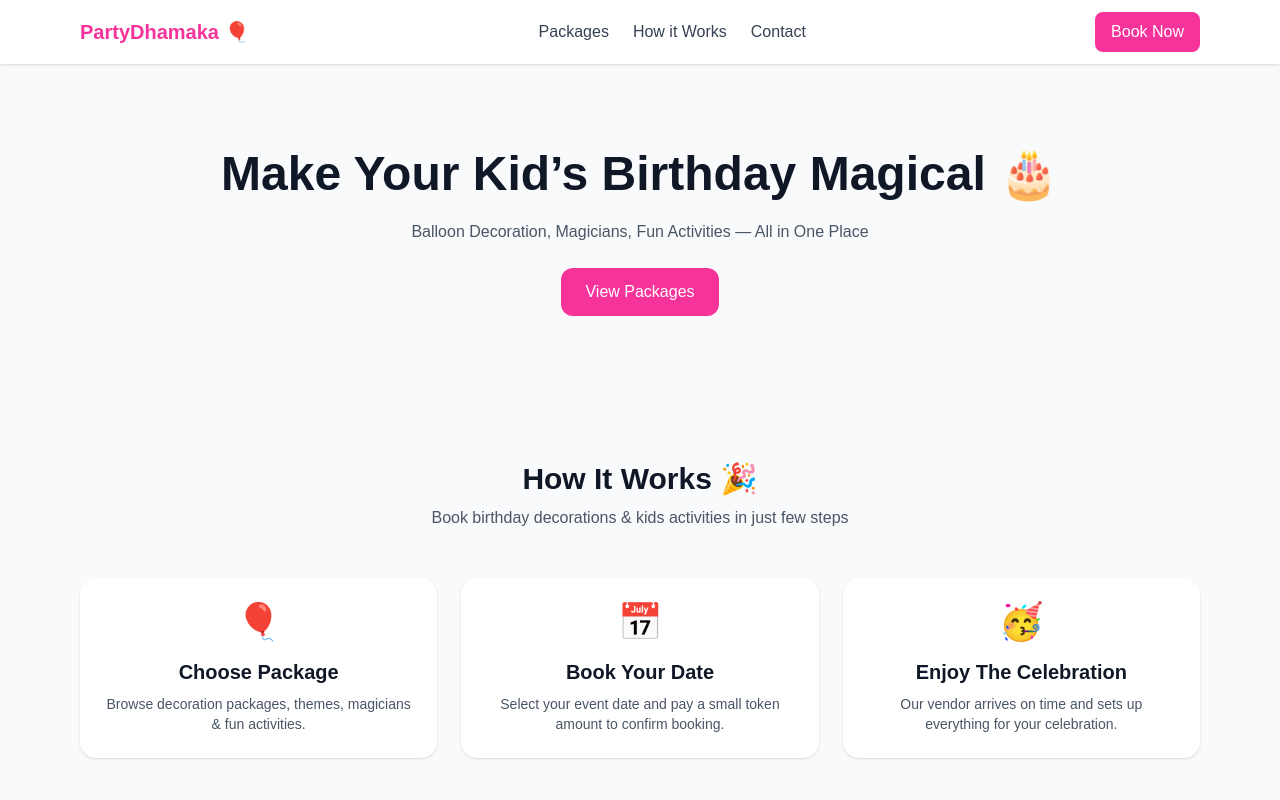
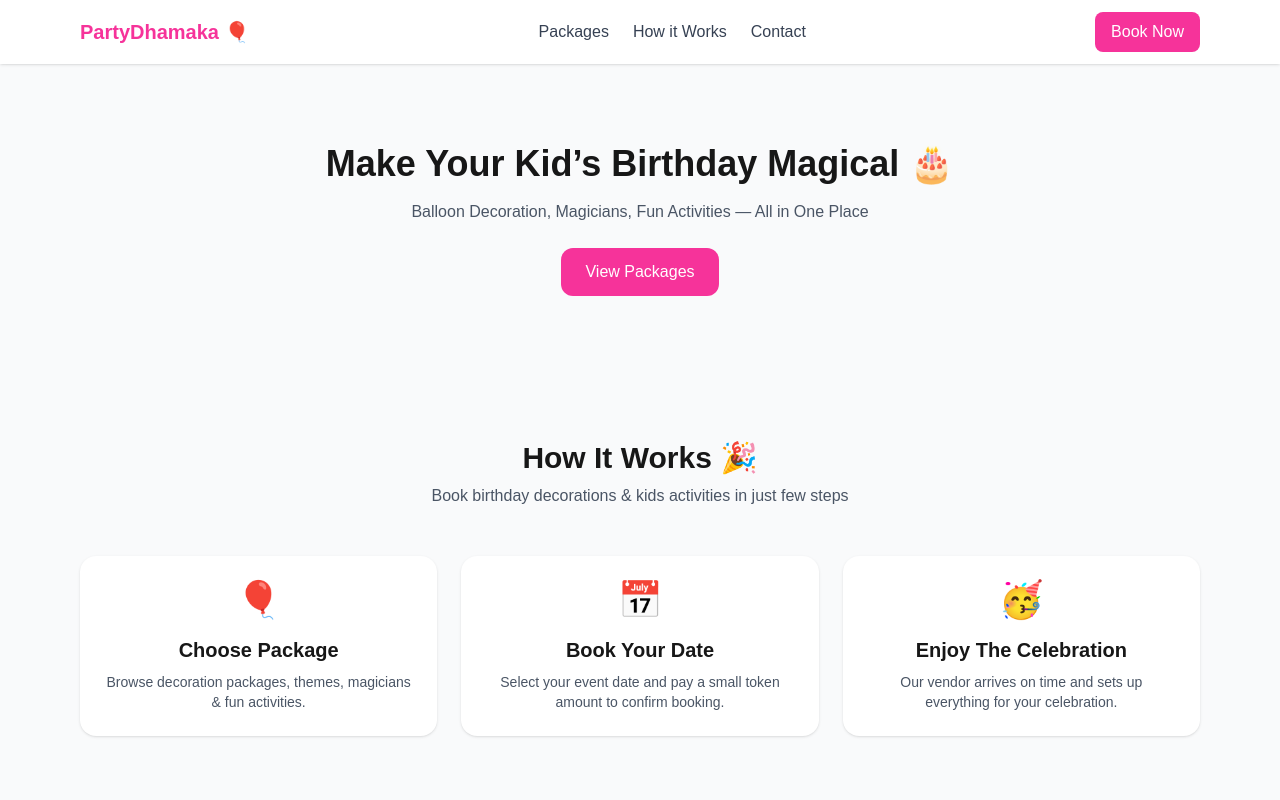
Before and after one commit to sanjayphpdev/partydhamaka, a Next.js app: page / in a window 1280 px wide. Shown: the top 800 px of the page. Built offline with nearby package versions, Linux system fonts and the light colour scheme.

Commit message:
Revert dark mode ui feature

```diff
--- a/app/booking/BookingClient.tsx
+++ b/app/booking/BookingClient.tsx
@@ -14,9 +14,7 @@ export default function BookingClient() {
 
   return (
     <div className="max-w-xl mx-auto p-6">
-      <h1 className="text-3xl font-bold text-gray-900 mb-2">
-        Complete Your Booking
-      </h1>
+      <h1 className="text-2xl font-bold mb-4">Complete Your Booking</h1>
 
       {/* Date */}
       <label className="block mb-2">Select Date</label>
--- a/app/packages/[id]/page.tsx
+++ b/app/packages/[id]/page.tsx
@@ -19,14 +19,12 @@ export default async function PackageDetail({
     pkg.media.find((m: any) => m.type === "image") || pkg.media[0];
 
   return (
-    <div className="min-h-screen bg-gray-50 max-w-4xl mx-auto p-6">
+    <div className="max-w-4xl mx-auto p-6">
       {/* Main Image */}
       <Gallery media={pkg.media} />
 
       {/* Info */}
-      <h1 className="text-2xl md:text-3xl font-bold text-gray-900 leading-tight">
-        {pkg.name}
-      </h1>
+      <h1 className="text-2xl font-bold">{pkg.name}</h1>
       <p className="text-gray-500">{pkg.category}</p>
 
       {/* Pricing */}
--- a/app/packages/page.tsx
+++ b/app/packages/page.tsx
@@ -3,7 +3,7 @@ import PackageCard from "@/components/PackageCard";
 
 export default function PackagesPage() {
   return (
-    <div className="min-h-screen bg-gray-50 p-6 grid md:grid-cols-3 gap-6">
+    <div className="p-6 grid md:grid-cols-3 gap-6">
       {packages.map((pkg) => (
         <PackageCard key={pkg.id} pkg={pkg} />
       ))}
--- a/app/page.tsx
+++ b/app/page.tsx
@@ -4,7 +4,7 @@ export default function Home() {
   return (
     <main className="min-h-screen bg-gray-50">
       <section className="text-center py-20 px-4">
-        <h1 className="text-3xl md:text-5xl font-bold mb-4 text-gray-900 leading-tight">
+        <h1 className="text-4xl font-bold mb-4">
           Make Your Kid’s Birthday Magical 🎂
         </h1>
         <p className="text-gray-600 mb-6">
@@ -20,9 +20,7 @@ export default function Home() {
       {/* How It Works */}
       <section id="how-it-works" className="max-w-6xl mx-auto px-4 py-16">
         <div className="text-center mb-12">
-          <h2 className="text-2xl md:text-3xl font-bold text-gray-900 leading-tight">
-            How It Works 🎉
-          </h2>
+          <h2 className="text-3xl font-bold">How It Works 🎉</h2>
 
           <p className="text-gray-600 mt-2">
             Book birthday decorations & kids activities in just few steps
@@ -34,9 +32,7 @@ export default function Home() {
           <div className="bg-white p-6 rounded-2xl shadow text-center">
             <div className="text-4xl mb-4">🎈</div>
 
-            <h3 className="text-lg md:text-xl font-semibold mb-2 text-gray-900">
-              Choose Package
-            </h3>
+            <h3 className="text-xl font-semibold mb-2">Choose Package</h3>
 
             <p className="text-gray-600 text-sm">
               Browse decoration packages, themes, magicians & fun activities.
@@ -47,9 +43,7 @@ export default function Home() {
           <div className="bg-white p-6 rounded-2xl shadow text-center">
             <div className="text-4xl mb-4">📅</div>
 
-            <h3 className="text-lg md:text-xl font-semibold mb-2 text-gray-900">
-              Book Your Date
-            </h3>
+            <h3 className="text-xl font-semibold mb-2">Book Your Date</h3>
 
             <p className="text-gray-600 text-sm">
               Select your event date and pay a small token amount to confirm
@@ -61,7 +55,7 @@ export default function Home() {
           <div className="bg-white p-6 rounded-2xl shadow text-center">
             <div className="text-4xl mb-4">🥳</div>
 
-            <h3 className="text-lg md:text-xl font-semibold mb-2 text-gray-900">
+            <h3 className="text-xl font-semibold mb-2">
               Enjoy The Celebration
             </h3>
 
--- a/app/terms-and-conditions/page.tsx
+++ b/app/terms-and-conditions/page.tsx
@@ -7,9 +7,7 @@ export const metadata = {
 export default function TermsAndConditionsPage() {
   return (
     <main className="max-w-4xl mx-auto px-4 py-10">
-      <h1 className="text-3xl md:text-4xl font-bold mb-6 text-gray-900 leading-tight">
-        Terms & Conditions
-      </h1>
+      <h1 className="text-4xl font-bold mb-6">Terms & Conditions</h1>
 
       <p className="text-gray-500 mb-8">
         Effective Date: {new Date().getFullYear()}
--- a/components/PackageCard.tsx
+++ b/components/PackageCard.tsx
@@ -25,9 +25,7 @@ export default function PackageCard({ pkg }: any) {
       </div>
 
       {/* Title */}
-      <h2 className="text-lg md:text-xl font-semibold text-gray-900 leading-snug">
-        {pkg.name}
-      </h2>
+      <h2 className="text-xl font-semibold">{pkg.name}</h2>
 
       {/* Category */}
       <p className="text-sm text-gray-500">{pkg.category}</p>
```
